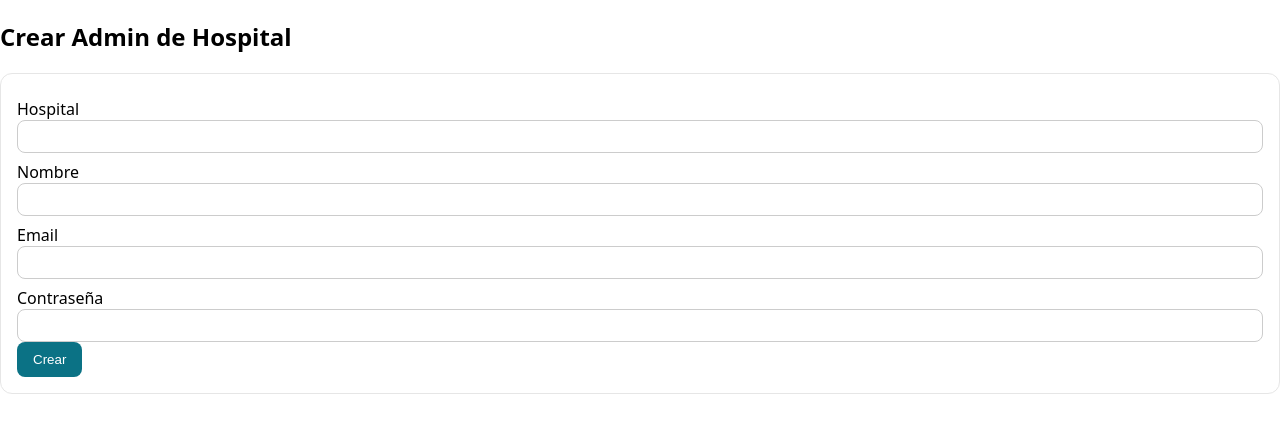
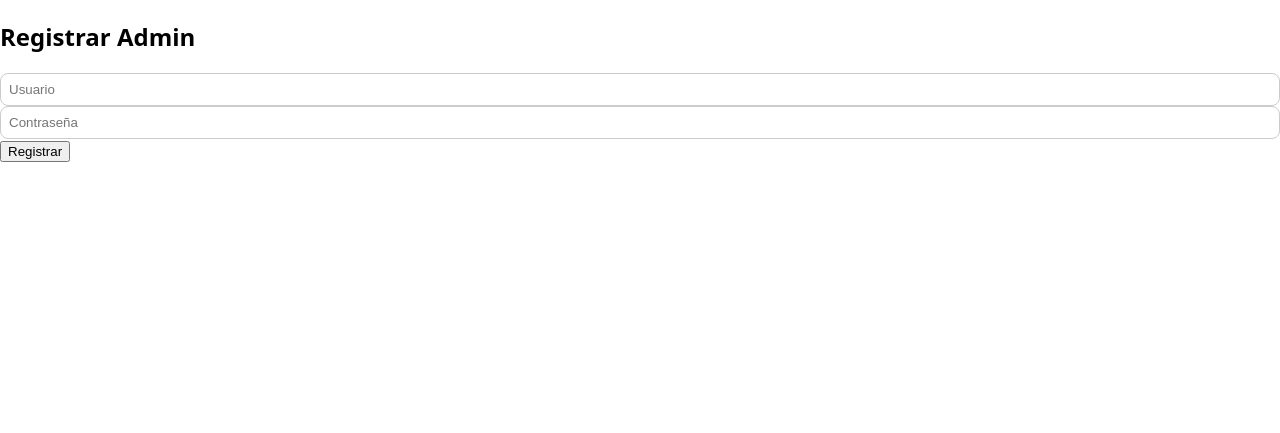
Before and after one commit to leila2208/TCC-Cloud-Alertas, a Flask app: page /register_admin in a window 1280 px wide. Shown: the part 108-541 px from the top of the page. Run offline with Flask 3, Linux system fonts and the light colour scheme; the visitor is signed in with stand-in values (Sample User, id 1).

Commit message:
Update register_admin.html

```diff
--- a/templates/register_admin.html
+++ b/templates/register_admin.html
@@ -1,15 +1,9 @@
 {% extends "base.html" %}
 {% block content %}
-<h2>Crear Admin de Hospital</h2>
-<form method="post" class="card">
-  <label>Hospital</label>
-  <input name="hospital" required>
-  <label>Nombre</label>
-  <input name="name" required>
-  <label>Email</label>
-  <input name="email" type="email" required>
-  <label>Contraseña</label>
-  <input name="password" type="password" required>
-  <button class="btn">Crear</button>
+<h2>Registrar Admin</h2>
+<form method="POST">
+    <input type="text" name="username" placeholder="Usuario" required>
+    <input type="password" name="password" placeholder="Contraseña" required>
+    <button type="submit">Registrar</button>
 </form>
 {% endblock %}
```
